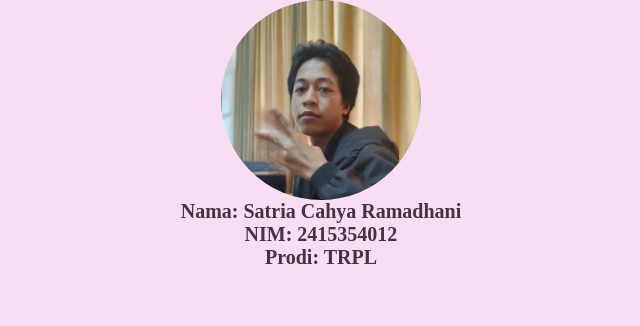
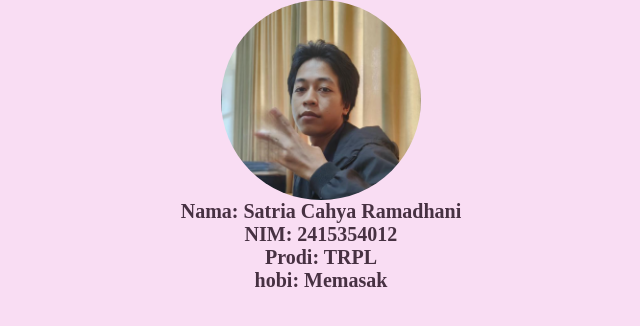
Before and after one commit to Satriart2/html, a plain HTML site: page index.html in a window 1280 px wide. Shown: the whole page, without its empty margins (319-959 px from the left). Drawn offline with Linux system fonts and the light colour scheme.

Commit message:
git commit

```diff
--- a/index.html
+++ b/index.html
@@ -38,6 +38,7 @@
     <p>Nama: Satria Cahya Ramadhani </p>
     <p>NIM: 2415354012</p>
     <p>Prodi: TRPL</p>
+    <p>hobi: Memasak</p>
 
 </body>
 </html>
```
